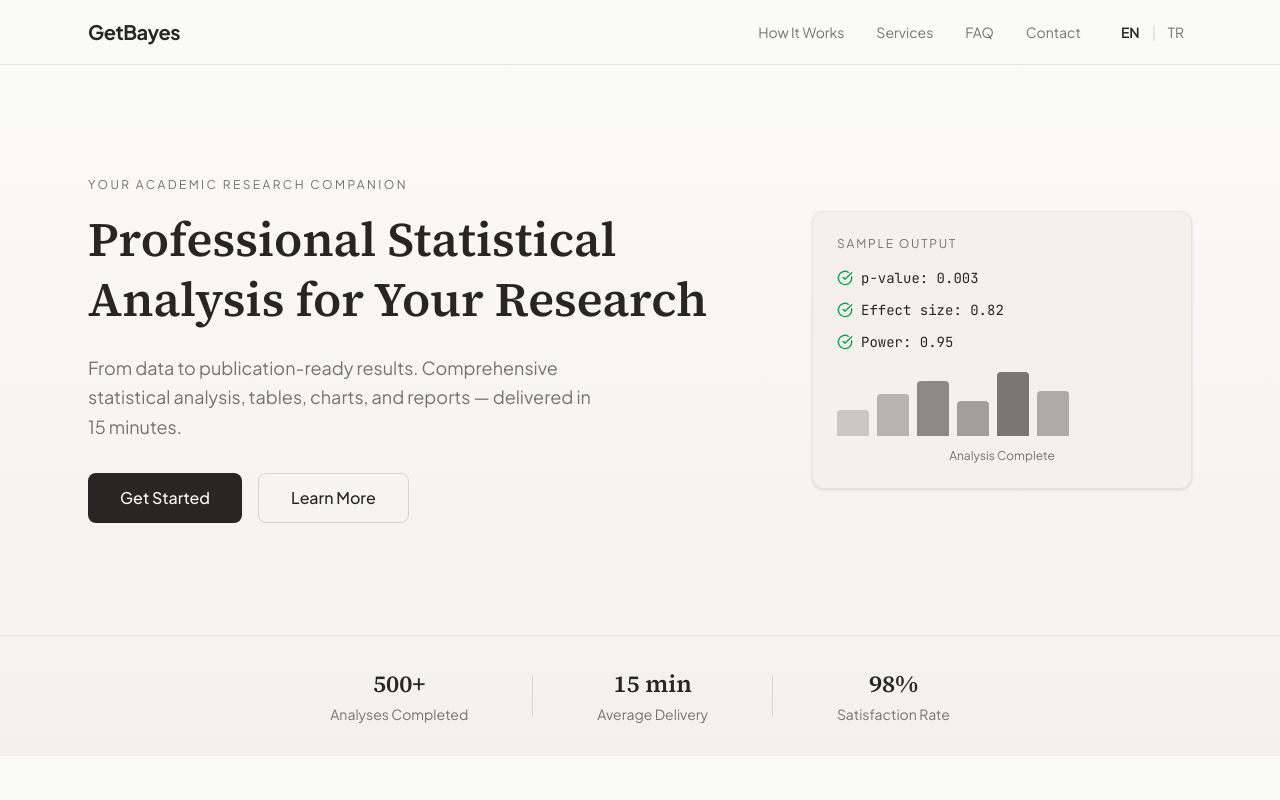
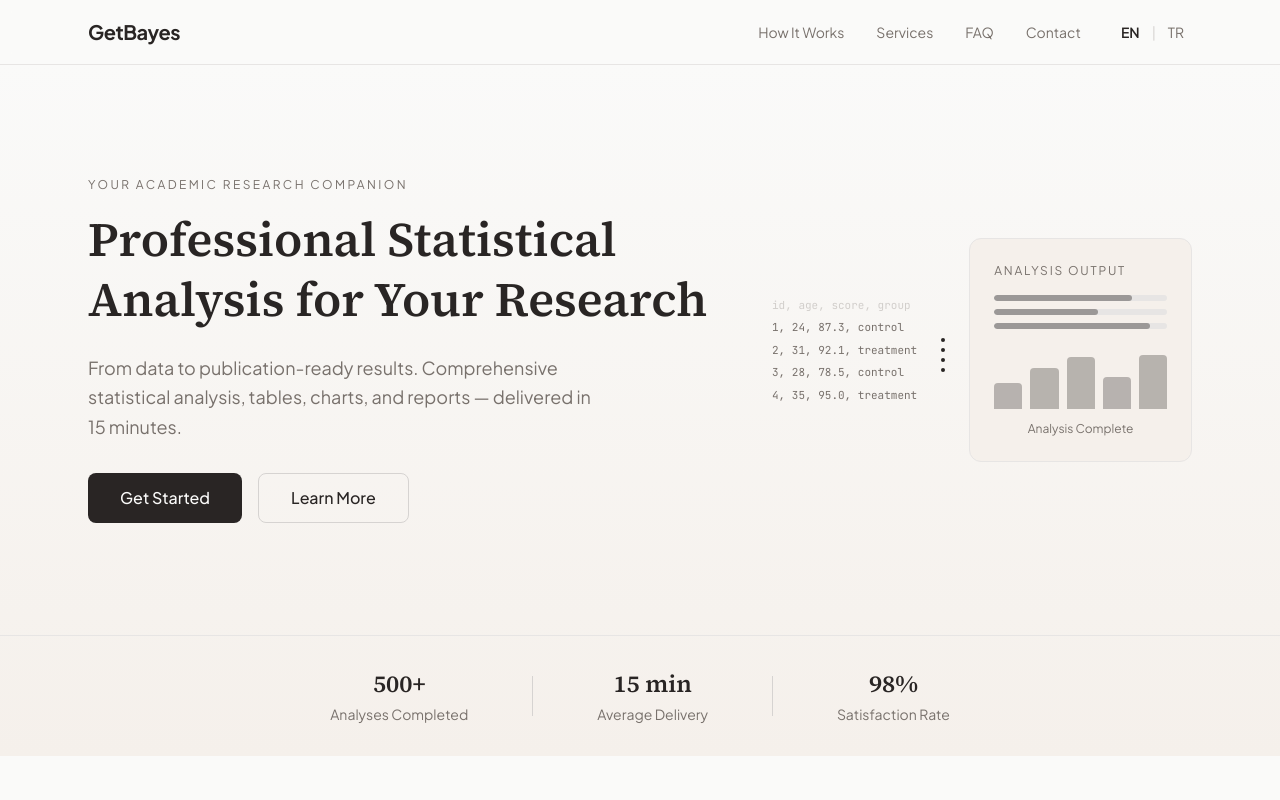
Before and after one commit to GetBayes/landing-page, a Next.js app: page /en in a window 1280 px wide. Shown: the top 800 px of the page. Built offline with nearby package versions, Linux system fonts and the light colour scheme.

Commit message:
feat: integrate animated hero card and count-up trust bar

```diff
--- a/app/[lang]/components/Hero.tsx
+++ b/app/[lang]/components/Hero.tsx
@@ -1,5 +1,6 @@
 import type { Dictionary } from "../dictionaries";
-import { CheckCircle } from "lucide-react";
+import HeroAnimation from "./HeroAnimation";
+import CountUp from "./CountUp";
 
 type HeroProps = {
   hero: Dictionary["hero"];
@@ -7,7 +8,7 @@ type HeroProps = {
   trustBar: Dictionary["trustBar"];
 };
 
-export default function Hero({ hero, heroPreview, trustBar }: HeroProps) {
+export default function Hero({ hero, trustBar }: HeroProps) {
   return (
     <section className="bg-gradient-to-b from-background to-background-warm">
       {/* Split hero */}
@@ -39,57 +40,31 @@ export default function Hero({ hero, heroPreview, trustBar }: HeroProps) {
           </div>
         </div>
 
-        {/* Right column - preview card */}
-        <div className="flex-shrink-0 w-full md:w-[380px]">
-          <div className="bg-background-warm border border-border rounded-xl p-6 shadow-sm">
-            <p className="text-xs font-sans uppercase tracking-[0.15em] text-foreground-muted mb-4">
-              {heroPreview.label}
-            </p>
-            <div className="space-y-3 font-mono text-sm text-foreground">
-              <div className="flex items-center gap-2">
-                <CheckCircle size={16} className="text-green-600" />
-                <span>{heroPreview.pValue}</span>
-              </div>
-              <div className="flex items-center gap-2">
-                <CheckCircle size={16} className="text-green-600" />
-                <span>{heroPreview.effectSize}</span>
-              </div>
-              <div className="flex items-center gap-2">
-                <CheckCircle size={16} className="text-green-600" />
-                <span>{heroPreview.power}</span>
-              </div>
-            </div>
-            {/* Mini bar chart representation */}
-            <div className="mt-5 flex items-end gap-2 h-16">
-              <div className="w-8 bg-foreground/20 rounded-t" style={{ height: "40%" }} />
-              <div className="w-8 bg-foreground/30 rounded-t" style={{ height: "65%" }} />
-              <div className="w-8 bg-foreground/50 rounded-t" style={{ height: "85%" }} />
-              <div className="w-8 bg-foreground/40 rounded-t" style={{ height: "55%" }} />
-              <div className="w-8 bg-foreground/60 rounded-t" style={{ height: "100%" }} />
-              <div className="w-8 bg-foreground/35 rounded-t" style={{ height: "70%" }} />
-            </div>
-            <p className="mt-3 text-xs font-sans text-foreground-muted text-center">
-              {heroPreview.status}
-            </p>
-          </div>
-        </div>
+        {/* Right column - animated preview */}
+        <HeroAnimation />
       </div>
 
-      {/* Trust bar */}
+      {/* Trust bar with count-up */}
       <div className="border-t border-border">
         <div className="max-w-6xl mx-auto px-6 py-8 flex flex-col sm:flex-row items-center justify-center gap-8 sm:gap-16">
           <div className="text-center">
-            <p className="text-2xl font-serif font-semibold text-foreground">{trustBar.analysesCount}</p>
+            <p className="text-2xl font-serif font-semibold text-foreground">
+              <CountUp end={500} suffix="+" />
+            </p>
             <p className="text-sm font-sans text-foreground-muted mt-1">{trustBar.analyses}</p>
           </div>
           <div className="hidden sm:block w-px h-10 bg-border-dark" />
           <div className="text-center">
-            <p className="text-2xl font-serif font-semibold text-foreground">{trustBar.deliveryTime}</p>
+            <p className="text-2xl font-serif font-semibold text-foreground">
+              <CountUp end={15} suffix=" min" />
+            </p>
             <p className="text-sm font-sans text-foreground-muted mt-1">{trustBar.delivery}</p>
           </div>
           <div className="hidden sm:block w-px h-10 bg-border-dark" />
           <div className="text-center">
-            <p className="text-2xl font-serif font-semibold text-foreground">{trustBar.satisfactionRate}</p>
+            <p className="text-2xl font-serif font-semibold text-foreground">
+              <CountUp end={98} suffix="%" />
+            </p>
             <p className="text-sm font-sans text-foreground-muted mt-1">{trustBar.satisfaction}</p>
           </div>
         </div>
```
